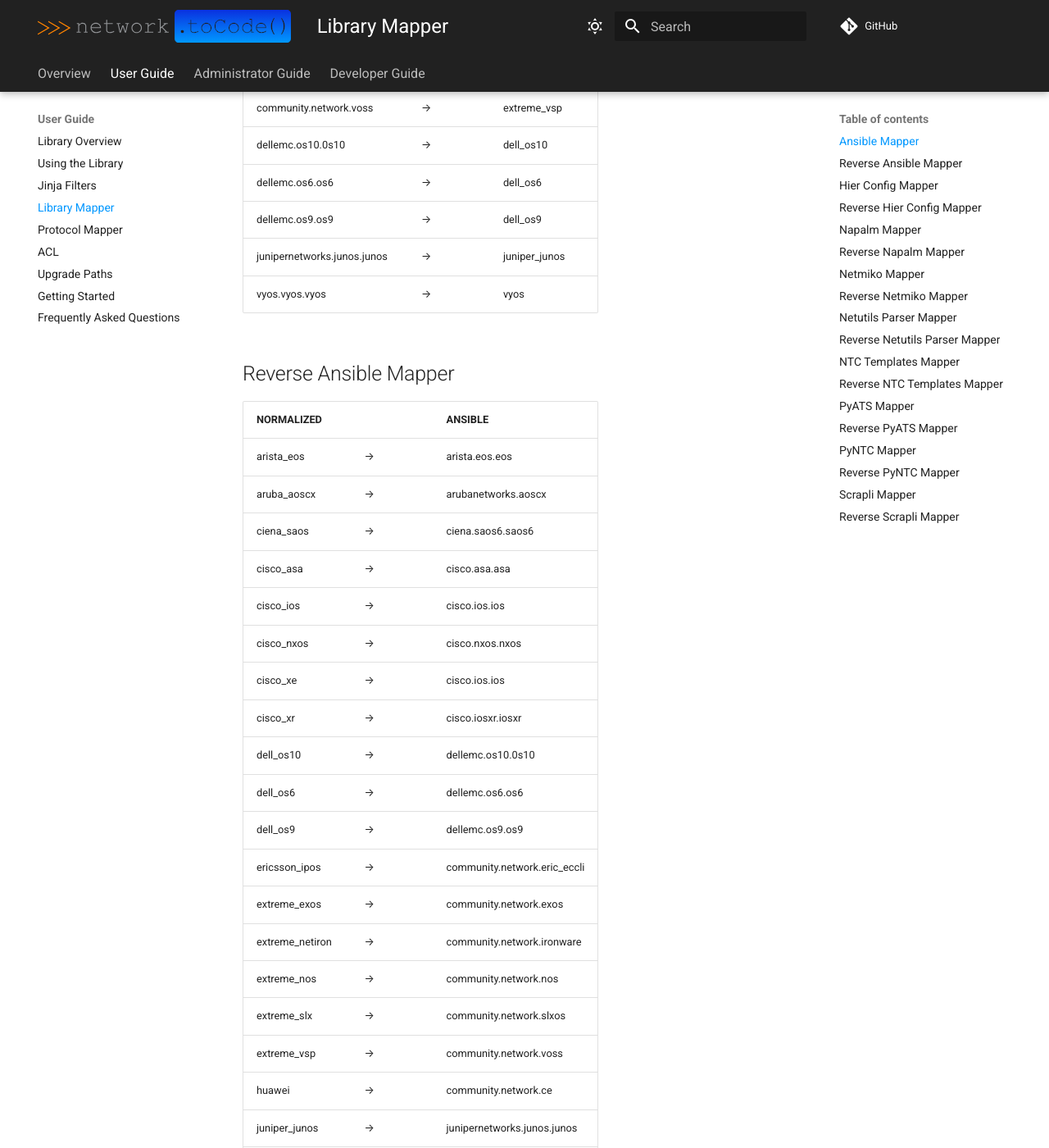
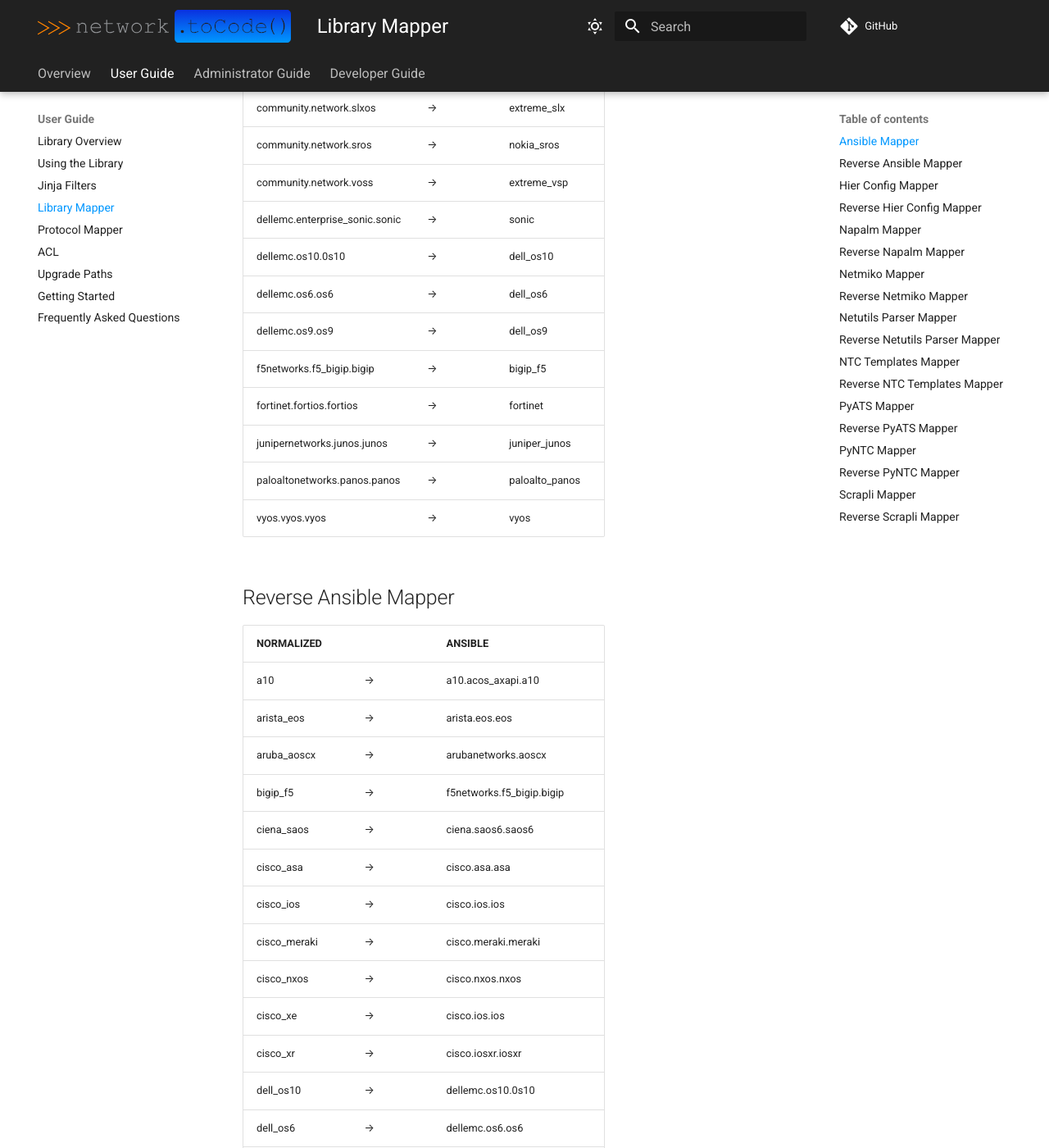
Before and after one commit to networktocode/netutils, an MkDocs documentation site: the page built from docs/user/lib_use_cases_lib_mapper.md, in a window 1280 px wide and 1400 px high, scrolled down 2070 px. Shown: the whole window at 82% size. Built offline with MkDocs 1.6.1 and Material for MkDocs 9.7.7, drawn with Linux system fonts in a browser that asks for light colours; comment, search, counter and statistics services are not loaded; some of the changed text lies outside the part shown.

Commit message:
Update lib mappers for ansible (#443)
* Update lib mappers for ansible
* add f5

```diff
--- a/docs/user/lib_mapper/ansible.md
+++ b/docs/user/lib_mapper/ansible.md
@@ -1,11 +1,13 @@
 | ANSIBLE | | NORMALIZED |
 | ---------- | -- | ------ |
+| a10.acos_axapi.a10 | → | a10 |
 | arista.eos.eos | → | arista_eos |
 | arubanetworks.aoscx | → | aruba_aoscx |
 | ciena.saos6.saos6 | → | ciena_saos |
 | cisco.asa.asa | → | cisco_asa |
 | cisco.ios.ios | → | cisco_ios |
 | cisco.iosxr.iosxr | → | cisco_xr |
+| cisco.meraki.meraki | → | cisco_meraki |
 | cisco.nxos.nxos | → | cisco_nxos |
 | community.network.ce | → | huawei |
 | community.network.cnos | → | lenovo_cnos |
@@ -20,8 +22,12 @@
 | community.network.slxos | → | extreme_slx |
 | community.network.sros | → | nokia_sros |
 | community.network.voss | → | extreme_vsp |
+| dellemc.enterprise_sonic.sonic | → | sonic |
 | dellemc.os10.0s10 | → | dell_os10 |
 | dellemc.os6.os6 | → | dell_os6 |
 | dellemc.os9.os9 | → | dell_os9 |
+| f5networks.f5_bigip.bigip | → | bigip_f5 |
+| fortinet.fortios.fortios | → | fortinet |
 | junipernetworks.junos.junos | → | juniper_junos |
+| paloaltonetworks.panos.panos | → | paloalto_panos |
 | vyos.vyos.vyos | → | vyos |
--- a/docs/user/lib_mapper/ansible_reverse.md
+++ b/docs/user/lib_mapper/ansible_reverse.md
@@ -1,10 +1,13 @@
 | NORMALIZED | | ANSIBLE |
 | ---------- | -- | ------ |
+| a10 | → | a10.acos_axapi.a10 |
 | arista_eos | → | arista.eos.eos |
 | aruba_aoscx | → | arubanetworks.aoscx |
+| bigip_f5 | → | f5networks.f5_bigip.bigip |
 | ciena_saos | → | ciena.saos6.saos6 |
 | cisco_asa | → | cisco.asa.asa |
 | cisco_ios | → | cisco.ios.ios |
+| cisco_meraki | → | cisco.meraki.meraki |
 | cisco_nxos | → | cisco.nxos.nxos |
 | cisco_xe | → | cisco.ios.ios |
 | cisco_xr | → | cisco.iosxr.iosxr |
@@ -17,12 +20,15 @@
 | extreme_nos | → | community.network.nos |
 | extreme_slx | → | community.network.slxos |
 | extreme_vsp | → | community.network.voss |
+| fortinet | → | fortinet.fortios.fortios |
 | huawei | → | community.network.ce |
 | juniper_junos | → | junipernetworks.junos.junos |
 | lenovo_cnos | → | community.network.cnos |
 | lenovo_enos | → | community.network.enos |
 | mikrotik_routeros | → | community.network.routeros |
 | nokia_sros | → | community.network.sros |
+| paloalto_panos | → | paloaltonetworks.panos.panos |
 | pluribus | → | community.network.netvisor |
 | ruckus_icx | → | community.network.icx |
+| sonic | → | dellemc.enterprise_sonic.sonic |
 | vyos | → | vyos.vyos.vyos |
```
Also changed, not shown: 1 other file.
